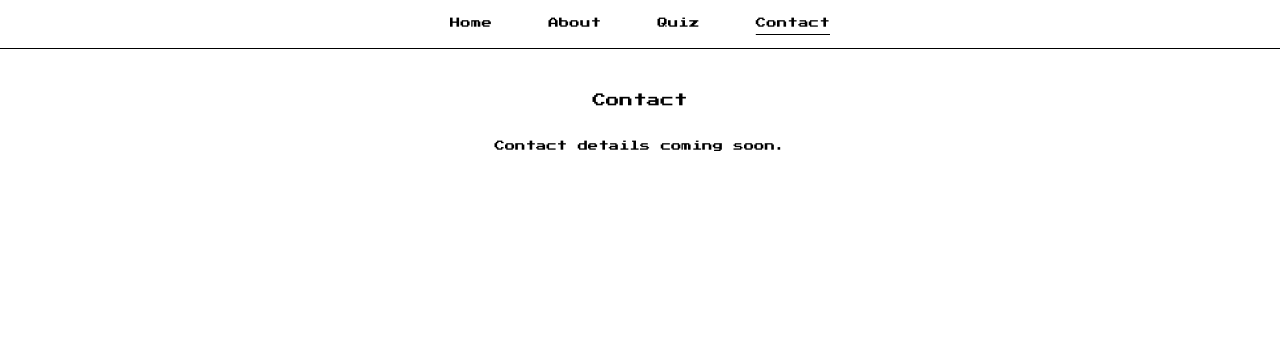
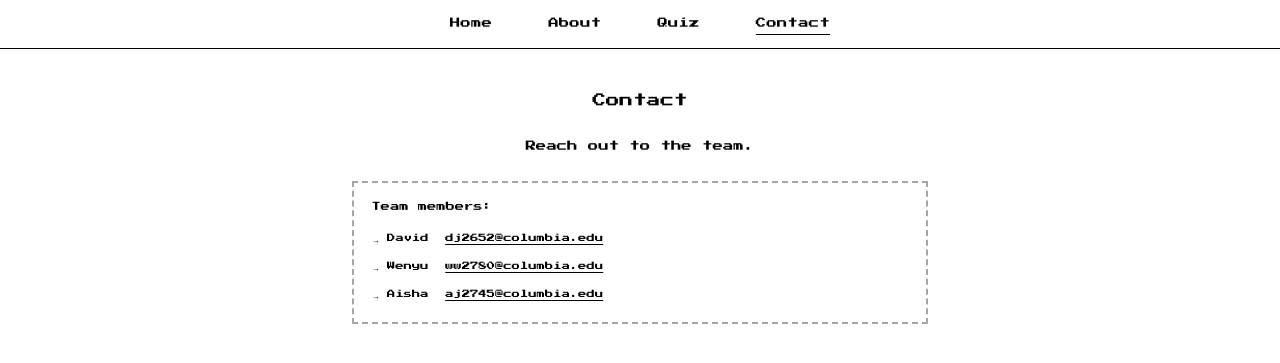
Before and after one commit to djuarez2652/UI-Final-Project, a Flask app: page /contact in a window 1280 px wide. Shown: the top 363 px of the page. Run offline with Flask 3, Linux system fonts and the light colour scheme.

Commit message:
feat: add contact/about pages

```diff
--- a/static/main.css
+++ b/static/main.css
@@ -824,6 +824,87 @@
     font-size: clamp(0.45rem, 1.6vw, 0.65rem);
     line-height: 2;
     color: var(--pixel-black);
+}
+
+.about-page {
+    max-width: 36rem;
+    text-align: left;
+}
+
+.page-title-about {
+    color: var(--quiz-orange, #d18b3a);
+}
+
+.page-about-rule {
+    width: 100%;
+    max-width: 14rem;
+    height: 0.25rem;
+    background-color: var(--quiz-orange, #d18b3a);
+}
+
+.about-description {
+    font-family: "Press Start 2P", system-ui, sans-serif;
+    font-size: clamp(0.42rem, 1.45vw, 0.58rem);
+    line-height: 2;
+    color: rgba(0, 0, 0, 0.55);
+}
+
+.contact-team {
+    max-width: 36rem;
+    padding: 1rem 1.1rem 1.15rem;
+    border: 2px dashed rgba(0, 0, 0, 0.35);
+    background: #ffffff;
+}
+
+.contact-team-heading {
+    font-family: "Press Start 2P", system-ui, sans-serif;
+    font-size: clamp(0.42rem, 1.45vw, 0.58rem);
+    line-height: 1.8;
+    color: var(--pixel-black);
+    margin-bottom: 0.85rem;
+    font-weight: 400;
+}
+
+.contact-team-list {
+    font-family: "Press Start 2P", system-ui, sans-serif;
+    font-size: clamp(0.38rem, 1.35vw, 0.52rem);
+    line-height: 2;
+    color: var(--pixel-black);
+}
+
+.contact-team-item {
+    display: flex;
+    align-items: flex-start;
+    gap: 0.45rem;
+    margin-bottom: 0.65rem;
+}
+
+.contact-team-item:last-child {
+    margin-bottom: 0;
+}
+
+.contact-team-arrow {
+    flex-shrink: 0;
+    margin-top: 0.15em;
+}
+
+.contact-team-text {
+    flex: 1;
+    min-width: 0;
+}
+
+.contact-team-name::after {
+    content: "\00a0";
+}
+
+a.contact-team-email {
+    color: var(--pixel-black);
+    text-decoration: underline;
+    text-underline-offset: 0.25em;
+}
+
+a.contact-team-email:hover {
+    opacity: 0.85;
 }
 
 @media (min-width: 768px) {
--- a/templates/contact.html
+++ b/templates/contact.html
@@ -5,6 +5,26 @@
 {% block content %}
 <main class="container text-center page-main">
     <h1 class="page-title mb-4">Contact</h1>
-    <p class="page-lead">Contact details coming soon.</p>
+    <p class="page-lead mb-4">Reach out to the team.</p>
+    <section class="contact-team mx-auto text-start" aria-labelledby="contact-team-heading">
+        <h2 id="contact-team-heading" class="contact-team-heading">Team members:</h2>
+        <ul class="contact-team-list list-unstyled mb-0">
+            <li class="contact-team-item">
+                <span class="contact-team-arrow" aria-hidden="true">&rarr;</span>
+                <span class="contact-team-text"><span class="contact-team-name">David</span>
+                    <a class="contact-team-email" href="mailto:dj2652@columbia.edu">dj2652@columbia.edu</a></span>
+            </li>
+            <li class="contact-team-item">
+                <span class="contact-team-arrow" aria-hidden="true">&rarr;</span>
+                <span class="contact-team-text"><span class="contact-team-name">Wenyu</span>
+                    <a class="contact-team-email" href="mailto:ww2780@columbia.edu">ww2780@columbia.edu</a></span>
+            </li>
+            <li class="contact-team-item">
+                <span class="contact-team-arrow" aria-hidden="true">&rarr;</span>
+                <span class="contact-team-text"><span class="contact-team-name">Aisha</span>
+                    <a class="contact-team-email" href="mailto:aj2745@columbia.edu">aj2745@columbia.edu</a></span>
+            </li>
+        </ul>
+    </section>
 </main>
 {% endblock %}
```
Also changed, not shown: templates/about.html (+6 -3 lines).
